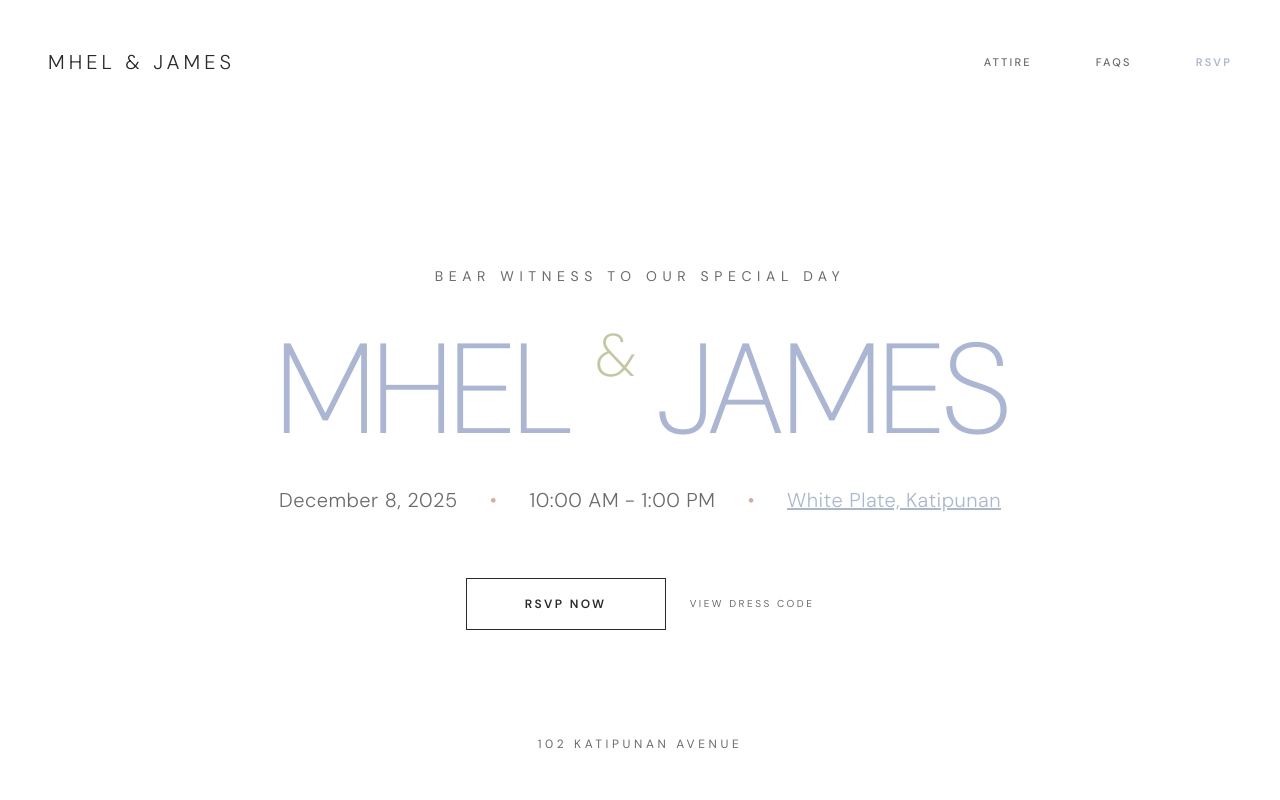
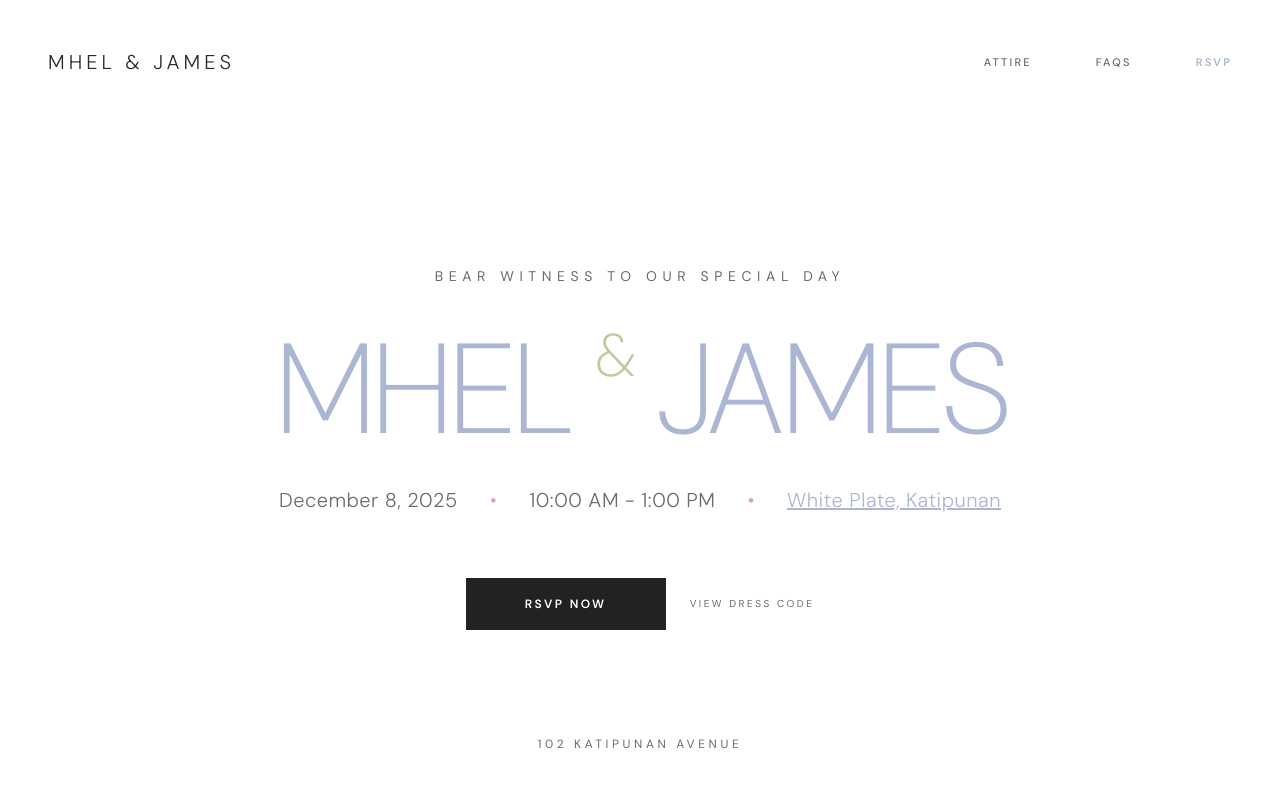
Before and after one commit to fullsnackdevj/RSVP, a website: page index.html in a window 1280 px wide. Shown: the top 800 px of the page. Drawn offline with nearby package versions, Linux system fonts and the light colour scheme; grey boxes are pictures that could not be loaded.

Commit message:
fix: add dark solid button style for RSVP and update button class in the RSVP link

```diff
--- a/index.html
+++ b/index.html
@@ -87,6 +87,31 @@
         color: #ffffff;
         transform: translateY(-1px);
         box-shadow: 0 4px 12px rgba(0, 0, 0, 0.05);
+      }
+
+      /* New: Dark solid button for RSVP */
+      .btn-dark {
+        display: inline-block;
+        border: 1px solid #222222;
+        background-color: #222222;
+        color: #ffffff;
+        padding: 1rem 3rem;
+        text-transform: uppercase;
+        letter-spacing: 0.2em;
+        font-size: 0.75rem;
+        font-weight: 600;
+        transition: all 0.35s ease;
+        cursor: pointer;
+        text-align: center;
+      }
+
+      /* Hover: switch to outlined appearance (transparent bg, black text/border) */
+      .btn-dark:hover {
+        background-color: transparent;
+        color: #222222;
+        transform: translateY(-1px);
+        box-shadow: none;
+        border-color: #222222;
       }
 
       /* Form Inputs - Modern Editorial Style */
@@ -249,7 +274,7 @@
 
         <div
           class="flex flex-col md:flex-row gap-6 justify-center items-center w-full">
-          <a href="#rsvp" class="btn-outline min-w-[200px]"> RSVP Now </a>
+          <a href="#rsvp" class="btn-dark min-w-[200px]"> RSVP Now </a>
           <a
             href="#attire"
             class="text-[10px] uppercase tracking-[0.25em] border-b border-transparent hover:border-min-charcoal transition-all text-min-gray hover:text-min-charcoal py-1">
```
